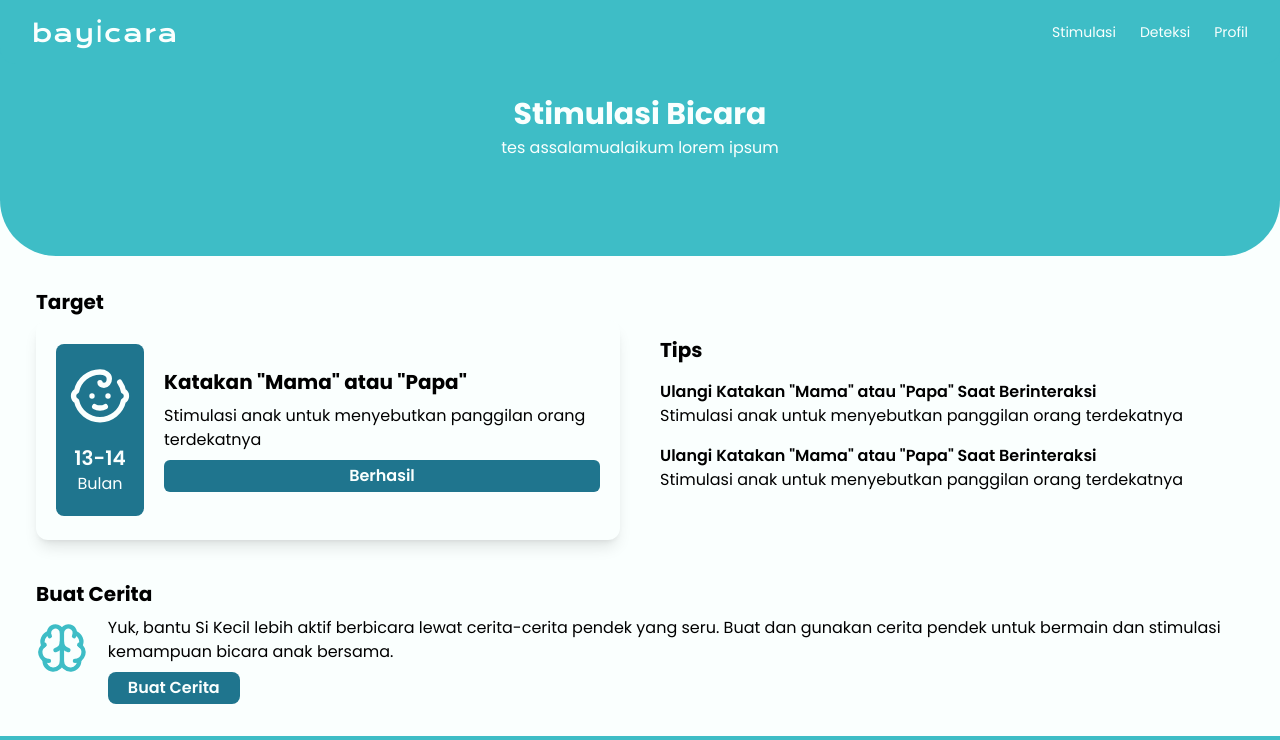
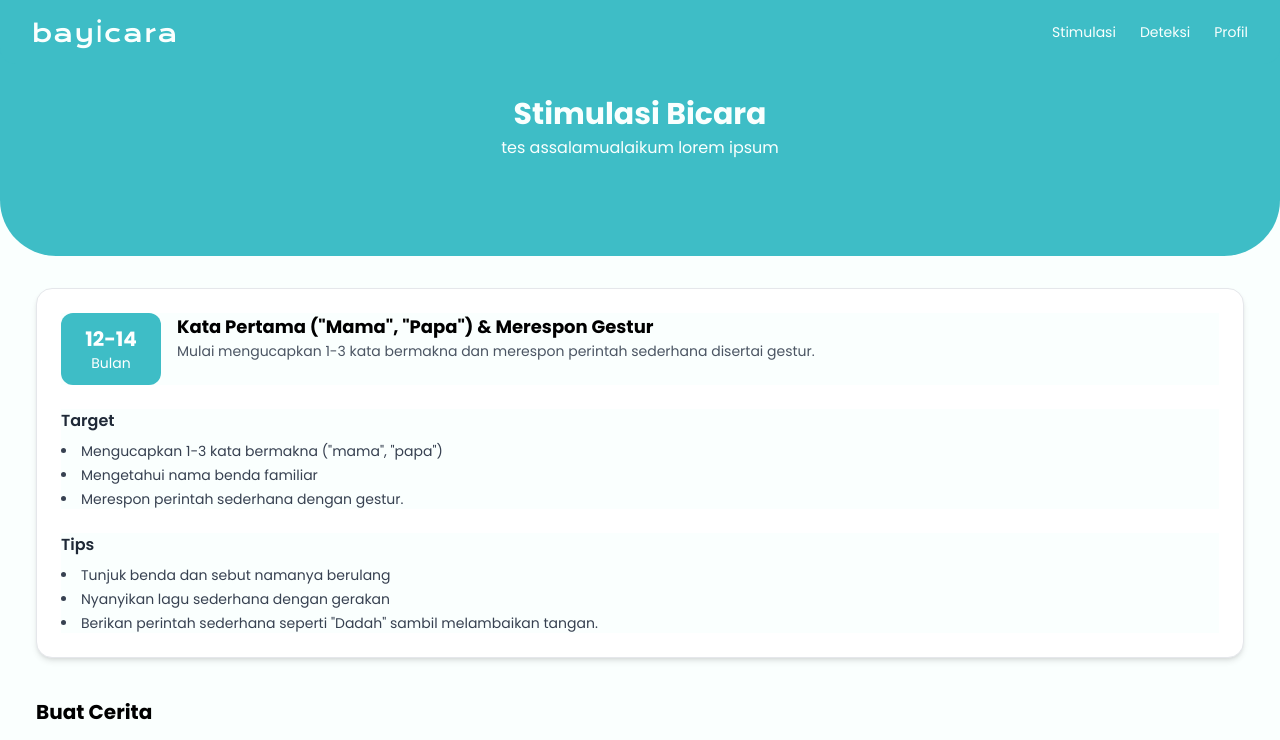
Before and after one commit to marsyaaurl/bayicara, a Next.js app: page /stimulasi/1 in a window 1280 px wide. Shown: the top 740 px of the page. Built offline with nearby package versions, Linux system fonts and the light colour scheme.

Commit message:
appearance in detailed milestone fixation

```diff
--- a/app/components/ClientStoryGenerator.tsx
+++ b/app/components/ClientStoryGenerator.tsx
@@ -5,35 +5,49 @@ import { Brain } from 'lucide-react';
 
 interface Props {
     milestone: {
+        milestone_id: number;
         usia: string;
         title: string;
+        desc: string;
+        status: boolean;
+        target: string[];
+        tips: string[];
     } | undefined;
 }
 
 const ClientStoryGenerator = ({ milestone }: Props) => {
     const [output, setOutput] = useState<string | null>(null);
+    const [userKeywords, setSetUserKeywords] = useState('');
 
     const prompt = `
-    Anda adalah seorang penulis cerita anak yang kreatif.
-    Tuliskan sebuah **cerita pendek naratif** untuk anak usia ${milestone?.usia} bulan.
+    Anda adalah seorang penulis cerita anak yang kreatif dan ahli dalam perkembangan bahasa balita.
+    Tuliskan sebuah **cerita pendek naratif yang sederhana, menarik, dan fokus** untuk anak usia ${milestone?.usia} bulan.
 
-    Tema utama cerita ini adalah tentang melatih keterampilan: **"${milestone?.title}"**.
-    Jadikan keterampilan ini sebagai **tujuan atau keinginan utama dari karakter** dalam cerita.
-    Misalnya, jika keterampilannya adalah "Mengucapkan Mama Papa", ceritanya bisa tentang seekor anak burung yang sangat ingin memanggil induknya untuk pertama kali.
+    **Tema Utama Cerita:** Melatih keterampilan bahasa spesifik: **"${milestone?.title}"**.
+    Jadikan keterampilan ini sebagai **tujuan atau keinginan utama yang sangat jelas dari karakter** dalam cerita.
 
-    Cerita harus memiliki:
-    1. Tokoh hewan, manusia, atau benda yang lucu dan mudah diidentifikasi.
-    2. Alur cerita yang sangat sederhana (awal, tengah, akhir).
-    3. Akhir yang bahagia dan memuaskan.
+    **Detail Penting untuk Diintegrasikan dalam Cerita (Ambil dari data milestone):**
+    * **Inti Keterampilan:** Gunakan deskripsi umum dari "${milestone?.desc}" sebagai esensi dari tujuan karakter dan apa yang ia pelajari.
+    * **Target Spesifik:** Ceritakan bagaimana karakter **berusaha dan/atau berhasil** melakukan salah satu atau beberapa dari target-target spesifik ini: "${milestone?.target.join('; ')}". Gabungkan upaya atau keberhasilan ini secara mulus dalam alur cerita.
+    * **Elemen Stimulasi (Tips):** Secara natural, sisipkan ide atau aktivitas yang terinspirasi dari tips stimulasi berikut ke dalam narasi atau interaksi karakter di dalam cerita: "${milestone?.tips.join('; ')}". Buat tips ini menjadi bagian alami dari lingkungan atau tindakan pendukung.
+    ${userKeywords ? `* **Kata Kunci Tambahan dari Orang Tua:** Pastikan untuk menyertakan dan mengintegrasikan secara natural elemen-elemen atau konsep-konsep berikut dalam cerita: "${userKeywords}".` : ''}
 
-    **PENTING:**
-    - **JANGAN** sertakan instruksi dalam kurung untuk orang tua seperti "(Ulangi beberapa kali...)".
-    - **JANGAN** ada deskripsi gambar seperti "(Gambar: Bola merah)".
-    - **Fokus murni pada alur cerita**, bukan pada panduan interaktif.
+    **Cerita harus memiliki:**
+    1.  Tokoh utama (hewan, manusia, atau benda) yang lucu, menggemaskan, memiliki nama sederhana, dan mudah diidentifikasi oleh balita.
+    2.  Alur cerita yang sangat sederhana:
+        * **Awal:** Perkenalkan karakter dan keinginan kuatnya terkait keterampilan utama.
+        * **Tengah:** Tunjukkan usaha/percobaan karakter dalam mencapai tujuan, dengan memasukkan target spesifik dari milestone.
+        * **Akhir:** Karakter berhasil menguasai keterampilan tersebut dengan cara yang bahagia dan memuaskan.
+    3.  Akhir cerita yang positif dan ceria.
 
-    Gunakan bahasa yang lembut, positif, dan mudah dipahami anak minimal 3 paragraf.
-
-    Buat susunan ceritanya mudah dibaca juga oleh orang tua
+    **PENTING (Gaya Bahasa & Larangan Keras):**
+    -   **Pengulangan Kata Kunci:** Sisipkan **pengulangan kata atau frasa kunci** yang relevan dengan "${milestone?.title}" dan poin-poin dari **target spesifik** Anda secara **natural dalam narasi atau dialog karakter** untuk membantu stimulasi bahasa anak.
+    -   Gunakan bahasa yang lembut, positif, dan mudah dipahami anak.
+    -   **Fokus murni pada alur cerita naratif**, bukan pada panduan interaktif atau instruksi.
+    -   **JANGAN** sertakan instruksi dalam kurung untuk orang tua (misalnya: "(Ulangi beberapa kali...)").
+    -   **JANGAN** ada deskripsi gambar atau petunjuk visual (misalnya: "(Gambar: Bola merah)").
+    -   Buat susunan ceritanya mudah dibaca juga oleh orang tua.
+    -   Pertahankan cerita sebagai **narasi tunggal yang mengalir**, tanpa pemisahan paragraf eksplisit yang ketat, namun dengan alur yang jelas.
     `;
 
     const generateText = async () => {
@@ -60,25 +74,33 @@ const ClientStoryGenerator = ({ milestone }: Props) => {
     return (
         <div>
             <h1 className="text-xl font-bold mb-2">Buat Cerita</h1>
-            <div className='flex justify-center gap-x-5'>
-                <Brain className='w-16 h-16 text-primary bg-transparent' />
-                <div>
-                    <p className='mb-2'>
+            <div className='flex flex-col justify-center gap-x-5'>
+                <div className='flex flex-row items-center justify-center gap-x-4'>
+                    <Brain className='w-16 h-16 text-primary bg-transparent' />
+                    <p className='mb-2 text-md text-gray-700'>
                         Yuk, bantu Si Kecil lebih aktif berbicara lewat cerita-cerita pendek yang seru. Buat dan gunakan cerita pendek untuk bermain dan stimulasi kemampuan bicara anak bersama.
                     </p>
+                </div>
+                <div>
+                    <textarea
+                        placeholder='Masukkan kata kunci tambahan, seperti nama karakter, benda di sekitar, tempat tertentu, atau konsep lain yang ingin Ayah Bunda masukkan ke dalam cerita.'
+                        value={userKeywords}
+                        onChange={(e) => setSetUserKeywords(e.target.value)}
+                        className='w-full text-xs p-2 items-start justify-start h-20 border rounded-lg'
+                    />
                     <button
                         onClick={generateText}
-                        className='px-5 bg-secondary rounded-lg h-8 font-semibold text-background'
+                        className='px-5 bg-secondary rounded-lg h-8 font-semibold mb-5 text-background'
                     >
                         Buat Cerita
                     </button>
+                    {output && (
+                        <div className='w-full'>
+                            <p className='text-md text-gray-700'>{output}</p>
+                        </div>
+                    )}
                 </div>
             </div>
-            {output && (
-                <div className='mt-4 p-4 bg-background rounded-lg shadow-md'>
-                    <p>{output}</p>
-                </div>
-            )}
         </div>
     );
 };
--- a/app/components/MilestoneCard.tsx
+++ b/app/components/MilestoneCard.tsx
@@ -1,7 +1,4 @@
 'use client';
-
-import { useState } from 'react';
-import { Baby } from 'lucide-react';
 
 interface Milestone {
   milestone_id: number;
@@ -9,39 +6,48 @@ interface Milestone {
   title: string;
   desc: string;
   status: boolean;
+  target?: string[];
+  tips?: string[];
 }
 
 export default function MilestoneCard({ milestone }: { milestone: Milestone }) {
-    const [isCompleted, setIsCompleted] = useState(milestone.status);
 
-    const handleBerhasilClick = () => {
-        console.log(`Milestone ${milestone.title} ditandai selesai!`);
-        setIsCompleted(true);
-    };
+  return (
+    <div className="w-full bg-white rounded-2xl shadow-md p-6 flex flex-col gap-6 border border-gray-200">
+      {/* Header */}
+      <div className="flex items-start gap-4">
+        {/* Age badge */}
+        <div className="bg-primary text-white px-4 py-3 rounded-xl flex flex-col items-center justify-center min-w-[100px]">
+          <div className="text-xl font-bold bg-transparent">{milestone.usia}</div>
+          <div className="text-sm bg-transparent">Bulan</div>
+        </div>
 
-    return (
-        <div className='w-1/2'>
-            <h1 className="text-xl font-bold mb-1">Target</h1>
-            <div className='flex bg-background items-center rounded-xl shadow-lg px-5 py-6 gap-x-5 justify-center'>
-                <div className='flex flex-col items-center justify-center gap-y-4 px-3 py-5 rounded-lg bg-secondary'>
-                    <Baby className='w-16 h-16 text-background bg-transparent' />
-                    <div className='flex flex-col items-center justify-center gap-y-0 bg-transparent'>
-                        <h3 className='bg-transparent text-background text-xl font-semibold'>{milestone?.usia}</h3>
-                        <h4 className='bg-transparent text-background'>Bulan</h4>
-                    </div>
-                </div>
-                <div className='flex flex-col gap-y-2'>
-                    <h1 className='font-bold text-xl bg-transparent'>{milestone?.title}</h1>
-                    <p className='bg-transparent'>{milestone?.desc}</p>
-                    <button
-                        onClick={handleBerhasilClick}
-                        disabled={isCompleted}
-                        className='w-full bg-secondary rounded-md h-8 font-semibold text-background disabled:bg-gray-400'
-                    >
-                        {isCompleted ? 'Sudah Berhasil' : 'Berhasil'}
-                    </button>
-                </div>
-            </div>
+        {/* Title and subtitle */}
+        <div className="flex flex-col">
+          <h3 className="text-lg font-bold">{milestone.title}</h3>
+          <p className="text-sm text-gray-600">{milestone.desc}</p>
         </div>
-    );
+      </div>
+
+      {/* Target section */}
+      <div>
+        <h4 className="font-semibold text-gray-800 mb-2">Target</h4>
+        <ul className="list-disc list-inside text-sm text-gray-700 space-y-1">
+          {milestone.target?.map((item, index) => (
+            <li key={index}>{item}</li>
+          )) || <li>-</li>}
+        </ul>
+      </div>
+
+      {/* Tips section */}
+      <div>
+        <h4 className="font-semibold text-gray-800 mb-2">Tips</h4>
+        <ul className="list-disc list-inside text-sm text-gray-700 space-y-1">
+          {milestone.tips?.map((item, index) => (
+            <li key={index}>{item}</li>
+          )) || <li>-</li>}
+        </ul>
+      </div>
+    </div>
+  );
 }
--- a/app/components/timeline.tsx
+++ b/app/components/timeline.tsx
@@ -17,11 +17,9 @@ const TimelineStimulasi = () => {
             <div key={item.milestone_id} className="relative flex items-start mb-8 last:mb-0">
               {/* Icon */}
               <div
-                className={`z-10 flex items-center justify-center w-16 h-16 rounded-full shadow-lg ${
-                  item.status ? 'bg-primary text-white' : 'bg-gray-400 text-white'
-                }`}
+                className='z-10 flex items-center justify-center w-16 h-16 rounded-full shadow-lg bg-primary'
               >
-                <CheckSquare className="w-9 h-9 bg-transparent" />
+                <h1 className="flex font-semibold text-3xl text-background w-9 h-9 bg-transparent items-center justify-center">{item.milestone_id}</h1>
               </div>
 
               {/* Content */}
--- a/app/milestone.ts
+++ b/app/milestone.ts
@@ -1,37 +1,179 @@
 export const milestone = [
   {
     milestone_id: 1,
-        usia: '13-14',
-        title: 'Katakan "Mama" atau "Papa"',
-        desc: 'Stimulasi anak untuk menyebutkan panggilan orang terdekatnya',
+    usia: '12-14',
+    title: 'Kata Pertama ("Mama", "Papa") & Merespon Gestur',
+    desc: 'Mulai mengucapkan 1-3 kata bermakna dan merespon perintah sederhana disertai gestur.',
     status: false,
+    target: [
+      'Mengucapkan 1-3 kata bermakna ("mama", "papa")',
+      'Mengetahui nama benda familiar',
+      'Merespon perintah sederhana dengan gestur.',
+    ],
+    tips: [
+      'Tunjuk benda dan sebut namanya berulang',
+      'Nyanyikan lagu sederhana dengan gerakan',
+      'Berikan perintah sederhana seperti "Dadah" sambil melambaikan tangan.',
+    ],
   },
   {
     milestone_id: 2,
-        usia: '14-15',
-        title: 'tes',
-        desc: 'testdesc',
+    usia: '14-16',
+    title: '3-5 Kata Baru & Kenali Bagian Tubuh',
+    desc: 'Mengucapkan 3-5 kata bermakna dan dapat menunjuk bagian tubuh saat disebutkan.',
     status: false,
+    target: [
+      'Mengucapkan 3-5 kata bermakna',
+      'Menunjuk bagian tubuh saat disebutkan.',
+    ],
+    tips: [
+      'Bacakan buku bergambar sederhana, tanyakan "Mana mata?"',
+      'Ulangi kata yang diucapkan anak, meski belum jelas', // Asli: "meski belum jelas."
+      'Ajak anak "berbicara" meskipun hanya dengan bahasa bayi, respon dengan antusias.', // Asli: "meskipun hanya dengan bahasa bayi, respon dengan antusias."
+    ],
   },
   {
     milestone_id: 3,
-        usia: '15-16',
-        title: 'tes2',
-        desc: 'testdesc2',
+    usia: '16-18',
+    title: '5-10 Kata & Kenali Benda Sekitar',
+    desc: 'Mengucapkan 5-10 kata bermakna dan dapat menunjuk benda yang disebutkan namanya.',
     status: false,
+    target: [
+      'Mengucapkan 5-10 kata bermakna',
+      'Menunjuk benda yang disebutkan namanya.',
+    ],
+    tips: [
+      'Mainkan permainan mencari benda sambil menyebut namanya',
+      'Jelaskan fungsi benda sederhana. Contoh: "Sendok untuk makan"',
+      'Libatkan anak dalam kegiatan sehari-hari sambil terus berbicara dan menjelaskan apa yang dilakukan.',
+    ],
   },
   {
     milestone_id: 4,
-        usia: '15-16',
-        title: 'tes3',
-        desc: 'testdesc3',
+    usia: '18-20',
+    title: 'Frasa 2 Kata Sederhana ("Mobil besar")',
+    desc: 'Mulai menggabungkan 2 kata menjadi frasa sederhana dan mengikuti perintah 1 langkah tanpa gestur.',
     status: false,
+    target: [
+      'Mulai menggabungkan 2 kata menjadi frasa sederhana',
+      'Mengikuti perintah 1 langkah tanpa gestur.',
+    ],
+    tips: [
+      'Gunakan kalimat pendek dan sederhana saat berbicara dengan anak',
+      'Jika anak berkata "Mobil", respon dengan "Iya, itu mobil besar"',
+      'Tawarkan pilihan sederhana dan minta anak memilih. Contoh: "Mau susu atau air?"',
+    ],
   },
   {
     milestone_id: 5,
-        usia: '16-17',
-        title: 'tes4',
-        desc: 'testdesc4',
+    usia: '20-22',
+    title: '20 Kata & Jawab Pertanyaan ("Ini apa?")',
+    desc: 'Menggunakan sekitar 20 kata dan dapat menjawab pertanyaan sederhana dengan satu kata.',
     status: false,
+    target: [
+      'Menggunakan sekitar 20 kata',
+      'Menjawab pertanyaan sederhana dengan satu kata.',
+    ],
+    tips: [
+      'Sering-sering bertanya pertanyaan sederhana seperti "Ini apa?", "Siapa ini?"',
+      'Berikan kalimat yang belum selesai dan minta anak melengkapinya. Contoh: "Bola itu..."',
+      'Bacakan buku cerita dengan kalimat sederhana dan gambar yang menarik.',
+    ],
   },
-]
+  {
+    milestone_id: 6,
+    usia: '22-24',
+    title: '50+ Kata & Kalimat 2 Kata Kompleks',
+    desc: 'Menggunakan 50 kata atau lebih dan membuat kalimat 2 kata yang lebih kompleks.',
+    status: false,
+    target: [
+      'Menggunakan 50 kata atau lebih',
+      'Membuat kalimat 2 kata yang lebih kompleks.',
+    ],
+    tips: [
+      'Ajak anak bermain peran sederhana, seperti bermain rumah-rumahan',
+      'Minta anak menceritakan kembali kejadian yang baru saja dialami',
+      'Jika anak salah mengucapkan kata, koreksi dengan lembut dan ulangi kata yang benar.',
+    ],
+  },
+  {
+    milestone_id: 7,
+    usia: '24-26',
+    title: 'Kalimat 2-3 Kata & Pahami Perintah 2 Langkah ("Ambil bola")',
+    desc: 'Menggunakan kalimat 2-3 kata dan memahami perintah 2 langkah.',
+    status: false,
+    target: [
+      'Menggunakan kalimat 2-3 kata',
+      'Memahami perintah 2 langkah.',
+    ],
+    tips: [
+      'Berikan perintah 2 langkah seperti "Ambil bola dan berikan ke mama"',
+      'Minta anak mendeskripsikan gambar dengan kalimat sederhana',
+      'Pilih buku cerita yang memungkinkan anak berinteraksi, seperti buku dengan flap atau tekstur berbeda.',
+    ],
+  },
+  {
+    milestone_id: 8,
+    usia: '26-28',
+    title: 'Kalimat 3+ Kata & Kenali Warna/Bentuk',
+    desc: 'Menggunakan kalimat 3 kata atau lebih serta mengenal warna dan bentuk.',
+    status: false,
+    target: [
+      'Menggunakan kalimat 3 kata atau lebih',
+      'Mengenal warna dan bentuk.',
+    ],
+    tips: [
+      'Mainkan permainan yang melibatkan warna dan bentuk, seperti menyusun balok atau menggambar',
+      'Saat bercerita, berikan detail yang lebih banyak dan ajak anak untuk bertanya',
+      'Libatkan anak dalam kegiatan sehari-hari dan ajak berdiskusi tentang apa yang dilakukan.',
+    ],
+  },
+  {
+    milestone_id: 9,
+    usia: '28-30',
+    title: 'Gunakan Kata Ganti ("Aku", "Kamu") & Sebut Nama Orang',
+    desc: 'Menggunakan kata ganti (aku, kamu, dia) dan menyebutkan nama teman atau anggota keluarga.',
+    status: false,
+    target: [
+      'Menggunakan kata ganti (aku, kamu, dia)',
+      'Menyebutkan nama teman atau anggota keluarga.',
+    ],
+    tips: [
+      'Ajak anak bercerita tentang teman-temannya',
+      'Bermain peran sebagai anggota keluarga yang berbeda',
+      'Selalu gunakan kata ganti yang benar saat berbicara dengan anak.',
+    ],
+  },
+  {
+    milestone_id: 10,
+    usia: '30-32',
+    title: 'Ajukan Pertanyaan & Nyanyikan Lagu',
+    desc: 'Mengajukan pertanyaan sederhana dan menyanyikan lagu sederhana.',
+    status: false,
+    target: [
+      'Mengajukan pertanyaan sederhana',
+      'Menyanyi lagu sederhana.',
+    ],
+    tips: [
+      'Ajak anak bernyanyi sambil menari atau melakukan gerakan yang sesuai dengan lirik lagu',
+      'Jawab setiap pertanyaan anak dengan sabar dan jelas',
+      'Berikan kesempatan anak untuk bermain dengan alat musik sederhana atau menggambar.',
+    ],
+  },
+  {
+    milestone_id: 11,
+    usia: '32-36',
+    title: 'Kalimat Kompleks & Cerita Pengalaman',
+    desc: 'Berbicara dengan kalimat lebih kompleks dan menceritakan pengalaman sederhana.',
+    status: false,
+    target: [
+      'Berbicara dengan kalimat yang lebih kompleks dan mudah dimengerti',
+      'Menceritakan pengalaman sederhana.',
+    ],
+    tips: [
+      'Minta anak menceritakan pengalamannya sehari-hari, seperti apa yang dilakukan di sekolah atau saat bermain',
+      'Ajak anak berdiskusi tentang berbagai topik yang menarik baginya',
+      'Berikan dukungan dan pujian atas setiap usaha anak dalam berbicara dan berkomunikasi.',
+    ],
+  },
+];
--- a/app/stimulasi/[milestone_id]/page.tsx
+++ b/app/stimulasi/[milestone_id]/page.tsx
@@ -31,22 +31,6 @@ const DetailedMilestonePage = async ({ params }: PageProps) => {
       <div className='mx-5 py-8 px-4'>
         <div className='flex gap-x-10 items-center justify-center mb-10'>
           <MilestoneCard milestone={currentMilestone} />
-
-          <div className='w-1/2 flex flex-col gap-y-4'>
-            <h1 className='font-bold text-xl'>Tips</h1>
-            <div className='flex flex-col'>
-              <h2 className='font-semibold bg-transparent'>
-                Ulangi {currentMilestone.title} Saat Berinteraksi
-              </h2>
-              <p>{currentMilestone.desc}</p> {/* Display the description */}
-            </div>
-            <div className='flex flex-col'>
-              <h2 className='font-semibold bg-transparent'>
-                Ulangi {currentMilestone.title} Saat Berinteraksi
-              </h2>
-              <p>{currentMilestone.desc}</p> {/* Display the description */}
-            </div>
-          </div>
         </div>
 
         <ClientStoryGenerator milestone={currentMilestone} />
```
Lines whose indentation alone changed are shown as unchanged.
